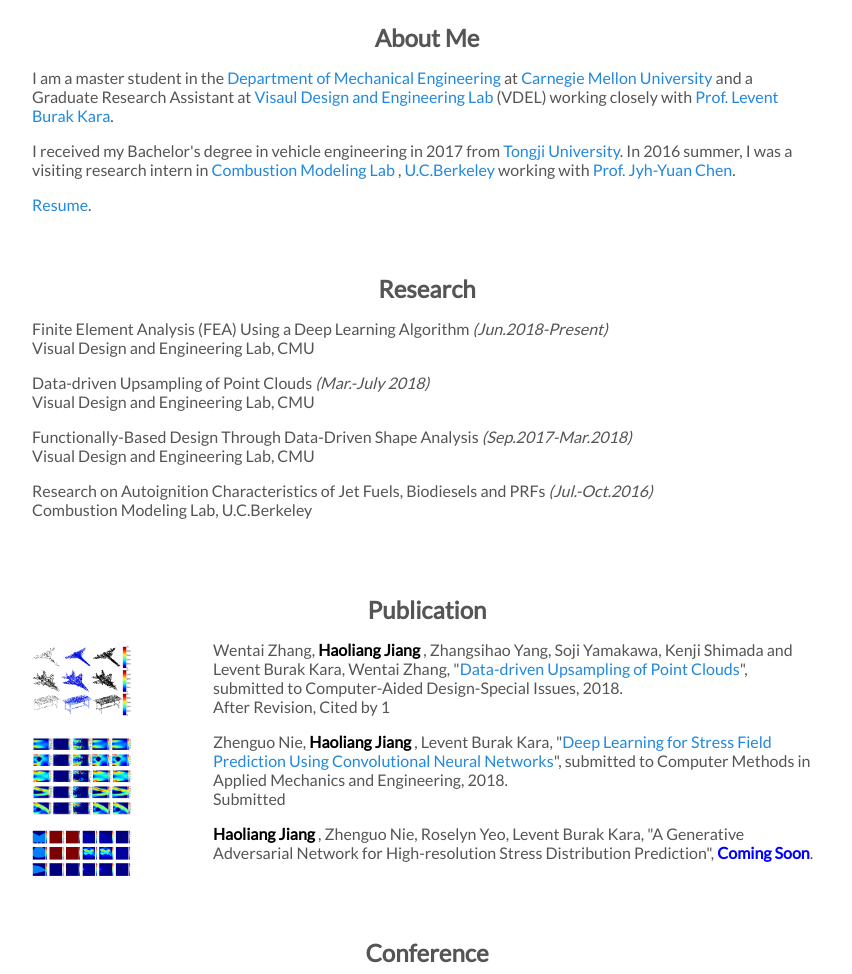
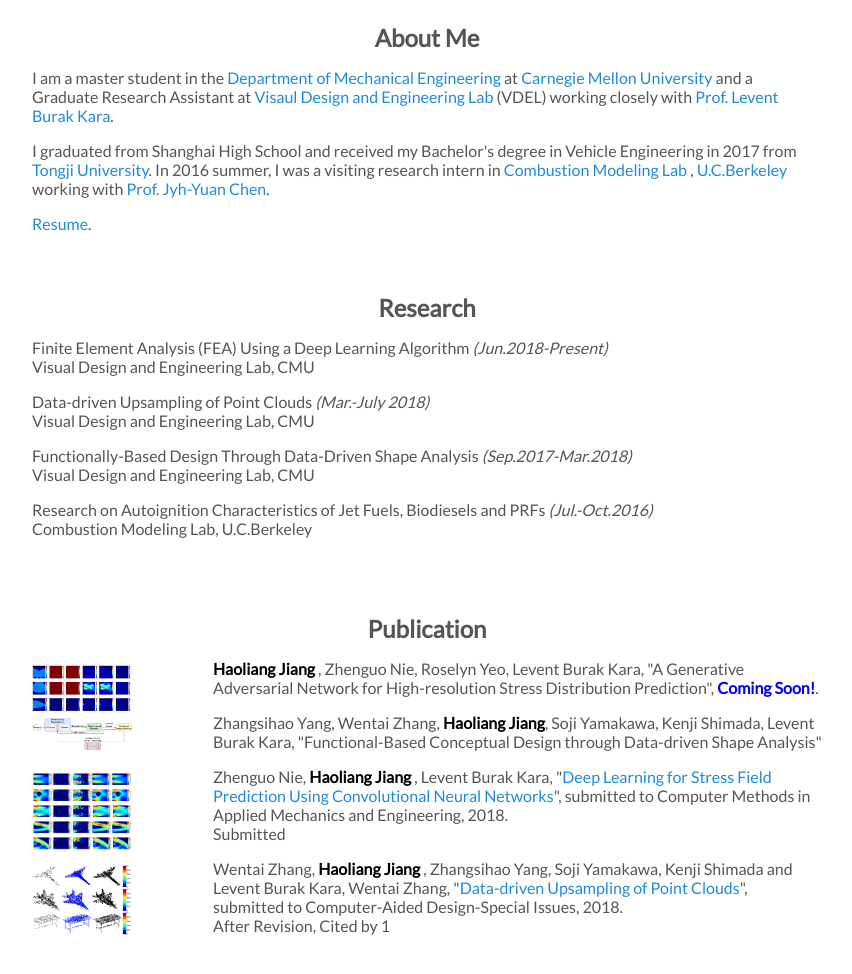
Before and after one commit to haoliangjiang/haoliangjiang.github.io, a plain HTML site: page index.html in a window 1280 px wide. Shown: the part 427-1401 px from the top of the page, without its empty margins (213-1065 px from the left). Drawn offline with Linux system fonts and the light colour scheme.

Commit message:
updatePaperStatus

```diff
--- a/index.html
+++ b/index.html
@@ -22,7 +22,7 @@
   <li><a href="index.html#publication">Publication</a></li>
   <li><a href="index.html#project">Project</a></li>
   <li><a href="index.html#teaching">Teaching</a></li>
-  <li><a href="files/Art.jpg"><span style="font-weight: bold">README</span></li></a></li>
+  <li><a href="files/Art.jpg"><span style="font-weight: bold">Life in CMU</span></li></a></li>
 </ul>
 </nav>
 </header>
@@ -60,7 +60,7 @@ and a Graduate Research Assistant at <a href="https://research.facebook.com/ai/"
 </p>
 
 <p>
-I received my Bachelor's degree in vehicle engineering in 2017 from <a href="https://en.tongji.edu.cn/">Tongji University</a>. In 2016 summer, I was a visiting research intern in <a href="http://firebrand.me.berkeley.edu/">Combustion Modeling Lab</a> , <a href="https://www.berkeley.edu/">U.C.Berkeley</a> working with <a href="https://www.me.berkeley.edu/people/faculty/jyh-yuan-chen/">Prof. Jyh-Yuan Chen</a>.
+I graduated from Shanghai High School and received my Bachelor's degree in Vehicle Engineering in 2017 from <a href="https://en.tongji.edu.cn/">Tongji University</a>. In 2016 summer, I was a visiting research intern in <a href="http://firebrand.me.berkeley.edu/">Combustion Modeling Lab</a> , <a href="https://www.berkeley.edu/">U.C.Berkeley</a> working with <a href="https://www.me.berkeley.edu/people/faculty/jyh-yuan-chen/">Prof. Jyh-Yuan Chen</a>.
 </p>
 
 <a href="files/Jiang Haoliang CV_vision.pdf">Resume</a>.
@@ -103,11 +103,14 @@ Research on Autoignition Characteristics of Jet Fuels, Biodiesels and PRFs <i>(J
 <h2 style="text-align: center; font-weight: bold">Publication</h2>
 
 <p>
-<img src="files/upsampling1.PNG" align="left" width=100 style="margin-top:5px; margin-right:81px" alt="me"/>
-Wentai Zhang,     <span style="color: black; font-weight: bold">Haoliang Jiang</span></li>
-, Zhangsihao Yang, Soji Yamakawa, Kenji Shimada and Levent Burak Kara,
-Wentai Zhang, "<a href="files/point_cloud_upsampling_V2.pdf">Data-driven Upsampling of Point Clouds</a>", submitted to Computer-Aided Design-Special Issues, 2018.
-<br>After Revision, Cited by 1
+<img src="files/Figure_1.png" align="left" width=100 style="margin-top:5px; margin-right:81px" alt="me"/>
+<span style="color: black; font-weight: bold">Haoliang Jiang</span></li>
+, Zhenguo Nie, Roselyn Yeo, Levent Burak Kara, "A Generative Adversarial Network for High-resolution Stress Distribution Prediction",<span style="color: blue; font-weight: bold"> Coming Soon!</span></li>.
+</p>
+
+<p>
+<img src="files/pipeline.png" align="left" width=100 style="margin-top:5px; margin-right:81px" alt="me"/>
+Zhangsihao Yang, Wentai Zhang, <span style="color: black; font-weight: bold">Haoliang Jiang</span></li>, Soji Yamakawa, Kenji Shimada, Levent Burak Kara, "Functional-Based Conceptual Design through Data-driven Shape Analysis"
 </p>
 
 <p>
@@ -119,10 +122,13 @@ Convolutional Neural Networks</a>", submitted to Computer Methods in Applied Mec
 </p>
 
 <p>
-<img src="files/Figure_1.png" align="left" width=100 style="margin-top:5px; margin-right:81px" alt="me"/>
-<span style="color: black; font-weight: bold">Haoliang Jiang</span></li>
-, Zhenguo Nie, Roselyn Yeo, Levent Burak Kara, "A Generative Adversarial Network for High-resolution Stress Distribution Prediction",<span style="color: blue; font-weight: bold"> Coming Soon</span></li>.
+<img src="files/upsampling1.PNG" align="left" width=100 style="margin-top:5px; margin-right:81px" alt="me"/>
+Wentai Zhang,     <span style="color: black; font-weight: bold">Haoliang Jiang</span></li>
+, Zhangsihao Yang, Soji Yamakawa, Kenji Shimada and Levent Burak Kara,
+Wentai Zhang, "<a href="files/point_cloud_upsampling_V2.pdf">Data-driven Upsampling of Point Clouds</a>", submitted to Computer-Aided Design-Special Issues, 2018.
+<br>After Revision, Cited by 1
 </p>
+
 </section>
 
 <section>
```
Also changed, not shown: files/pipeline.png (added).
